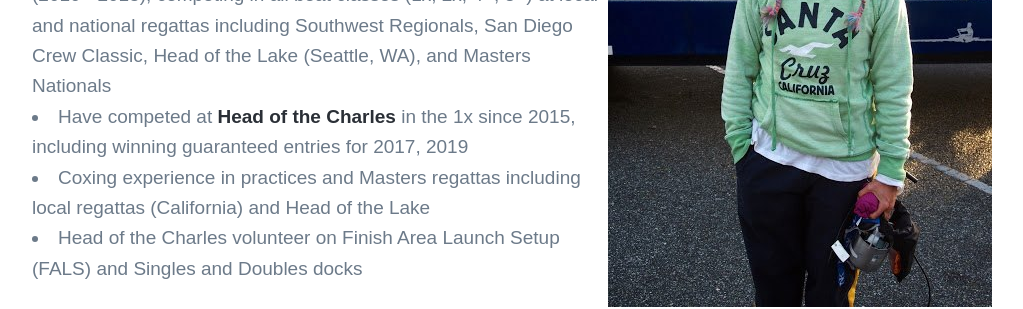
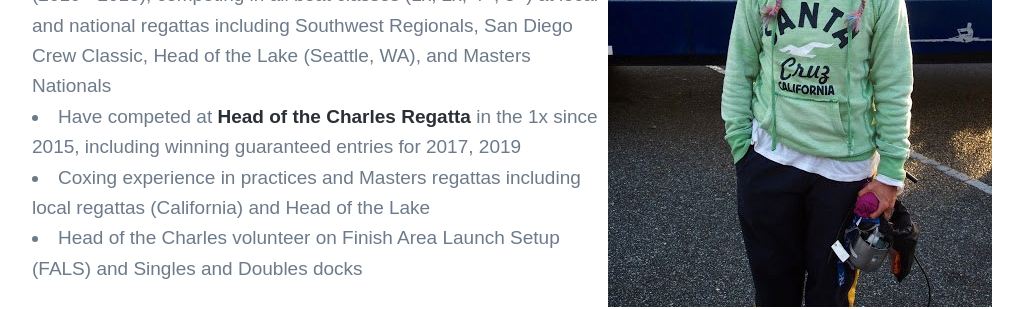
Before and after one commit to londoncalling/slow-motion-stories, a Jekyll site: the page built from _pages/portfolio-rowing.md, in a window 1280 px wide. Shown: the part 549-858 px from the top of the page, without its empty margins (224-1247 px from the left). Built offline with Jekyll 4.4.1, drawn with Linux system fonts in a browser that asks for light colours; nearby versions of some CDN libraries; some web fonts are replaced.

Commit message:
copyedits, added links
Signed-off-by: Vicky Bialas <vicky.bialas@gmail.com>

```diff
--- a/_pages/portfolio-rowing.md
+++ b/_pages/portfolio-rowing.md
@@ -10,7 +10,7 @@
 
 - Learned to row as a Masters rower at [Bair Island Aquatic Center (BIAC)](https://gobair.org/), starting with a Learn to Row in the summer of 2010
 - Rowed on BIAC Novice, Intermediate, and Competitive teams (2010 - 2015), competing in all boat classes (1x, 2x, 4+, 8+) at local and national regattas including Southwest Regionals, San Diego Crew Classic, Head of the Lake (Seattle, WA), and Masters Nationals
-- Have competed at [Head of the Charles](https://www.hocr.org/) in the 1x since 2015, including winning guaranteed entries for 2017, 2019
+- Have competed at [Head of the Charles Regatta](https://www.hocr.org/) in the 1x since 2015, including winning guaranteed entries for 2017, 2019
 - Coxing experience in practices and Masters regattas including local regattas (California) and Head of the Lake
 - Head of the Charles volunteer on Finish Area Launch Setup (FALS) and Singles and Doubles docks
 
```
